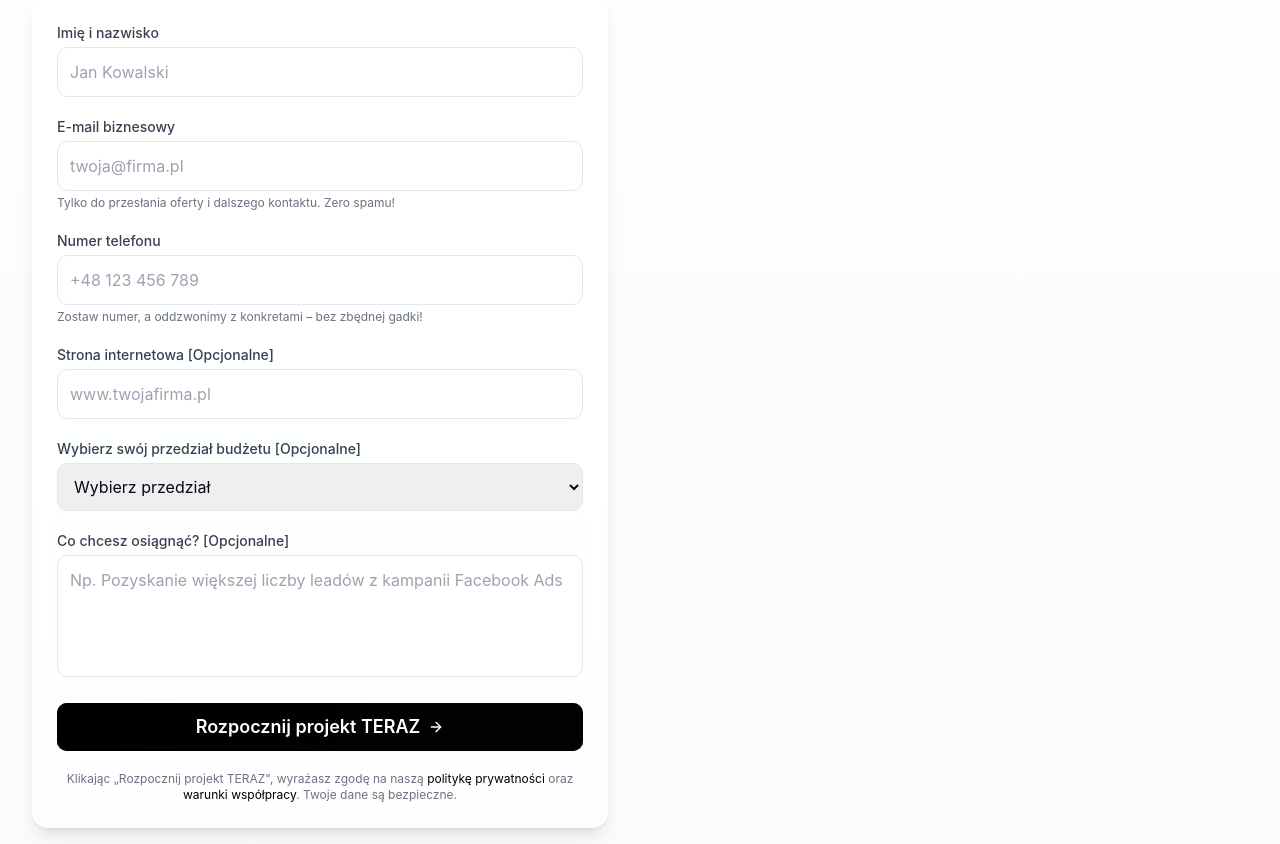
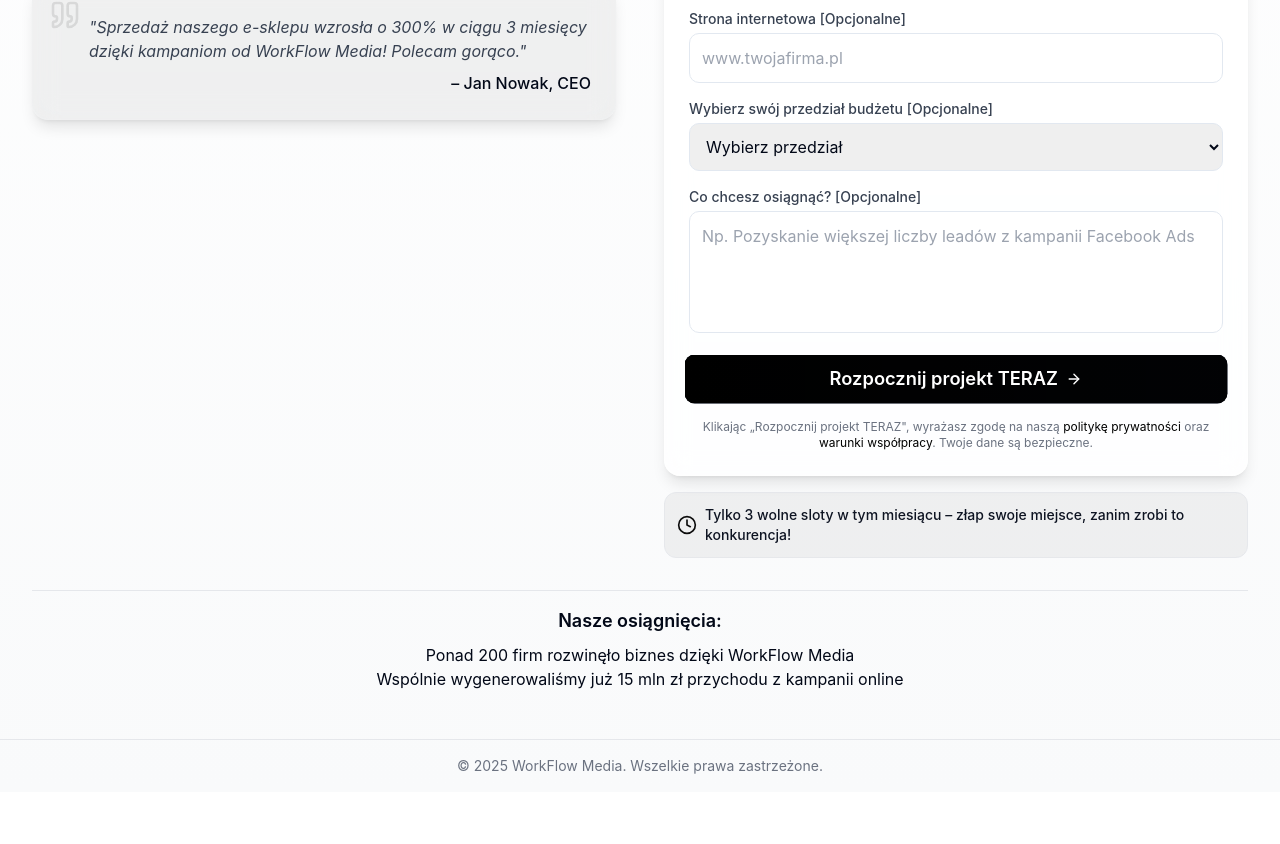
Before and after one commit to Skysis911/trustbuilding-form-builder, a React (Vite) app: page / in a window 1280 px wide. Shown: the part 552-1396 px from the top of the page. After the commit the page ends 1344 px from the top, so only its background shows below. Built offline with nearby package versions, Linux system fonts and the light colour scheme.

Commit message:
Restructure layout and enhance form
- Reorganized the layout to prioritize the form above the fold.
- Added a pulse animation to the "Rozpocznij projekt Teraz" button.
- Ensured the entire form is visible above the fold.

```diff
--- a/src/components/ContactForm.tsx
+++ b/src/components/ContactForm.tsx
@@ -1,10 +1,9 @@
-
 import React, { useState } from 'react';
 import { cn } from '@/lib/utils';
 import GlassCard from './ui/custom/GlassCard';
 import { Button } from './ui/button';
 import { toast } from 'sonner'; // Corrected import from sonner directly
-import { ArrowRight, Check } from 'lucide-react';
+import { ArrowRight } from 'lucide-react';
 
 interface ContactFormProps extends React.HTMLAttributes<HTMLDivElement> {}
 
@@ -48,7 +47,7 @@ const ContactForm = ({ className, ...props }: ContactFormProps) => {
       style={{ animationDelay: '0.7s' }}
       {...props}
     >
-      <form onSubmit={handleSubmit} className="space-y-5">
+      <form onSubmit={handleSubmit} className="space-y-4">
         <div>
           <label htmlFor="name" className="block text-sm font-medium text-gray-700 mb-1">
             Imię i nazwisko
@@ -150,7 +149,7 @@ const ContactForm = ({ className, ...props }: ContactFormProps) => {
 
         <Button
           type="submit"
-          className="w-full py-6 text-white button-gradient group"
+          className="w-full py-6 text-white button-gradient group animate-pulse-button"
           disabled={isSubmitting}
         >
           <span className="relative z-10 flex items-center justify-center gap-2 font-semibold text-lg">
--- a/src/pages/Index.tsx
+++ b/src/pages/Index.tsx
@@ -22,24 +22,33 @@ const Index = () => {
 
   return (
     <div className="min-h-screen flex flex-col bg-gradient-to-b from-white to-gray-50">
-      <main className="flex-1 max-w-screen-xl mx-auto px-4 sm:px-6 lg:px-8 py-12 md:py-16 lg:py-20">
-        <div className="grid md:grid-cols-2 gap-8 md:gap-12 lg:gap-16 items-start">
-          {/* Left Column - Form */}
-          <div className="order-2 md:order-1">
+      <main className="flex-1 max-w-screen-xl mx-auto px-4 sm:px-6 lg:px-8 py-8 md:py-12">
+        <div className="grid md:grid-cols-2 gap-8 md:gap-12 items-start min-h-[calc(100vh-10rem)]">
+          {/* Left Column - Info */}
+          <div className="order-2 md:order-1 flex flex-col justify-center">
             <HeroSection />
+            <SocialProof />
+          </div>
+
+          {/* Right Column - Form */}
+          <div className="order-1 md:order-2">
             <ProfileSection />
-            <ContactForm />
+            <ContactForm className="mt-4" />
             <UrgencyBanner />
           </div>
+        </div>
 
-          {/* Right Column - Social Proof */}
-          <div className="order-1 md:order-2">
-            <SocialProof className="sticky top-8" />
+        {/* Credentials below - visible on initial load */}
+        <div className="mt-8 pt-4 border-t border-gray-200">
+          <div className="text-center">
+            <p className="text-lg font-semibold">Nasze osiągnięcia:</p>
+            <p className="mt-2">Ponad 200 firm rozwinęło biznes dzięki WorkFlow Media</p>
+            <p>Wspólnie wygenerowaliśmy już 15 mln zł przychodu z kampanii online</p>
           </div>
         </div>
       </main>
 
-      <footer className="border-t border-gray-200 py-6 px-4 sm:px-6 lg:px-8 text-center text-sm text-gray-500">
+      <footer className="border-t border-gray-200 py-4 px-4 sm:px-6 lg:px-8 text-center text-sm text-gray-500">
         <p>© {new Date().getFullYear()} WorkFlow Media. Wszelkie prawa zastrzeżone.</p>
       </footer>
     </div>
--- a/tailwind.config.ts
+++ b/tailwind.config.ts
@@ -97,6 +97,10 @@ export default {
 				'pulse-subtle': {
 					'0%, 100%': { opacity: '1' },
 					'50%': { opacity: '0.85' }
+				},
+				'pulse-button': {
+					'0%, 100%': { transform: 'scale(1)' },
+					'50%': { transform: 'scale(1.03)' }
 				}
 			},
 			animation: {
@@ -105,7 +109,8 @@ export default {
 				'fade-in': 'fade-in 0.6s ease-out',
 				'fade-in-right': 'fade-in-right 0.6s ease-out',
 				'slide-in-bottom': 'slide-in-bottom 0.5s ease-out',
-				'pulse-subtle': 'pulse-subtle 2s ease-in-out infinite'
+				'pulse-subtle': 'pulse-subtle 2s ease-in-out infinite',
+				'pulse-button': 'pulse-button 1.5s ease-in-out infinite'
 			}
 		}
 	},
```
